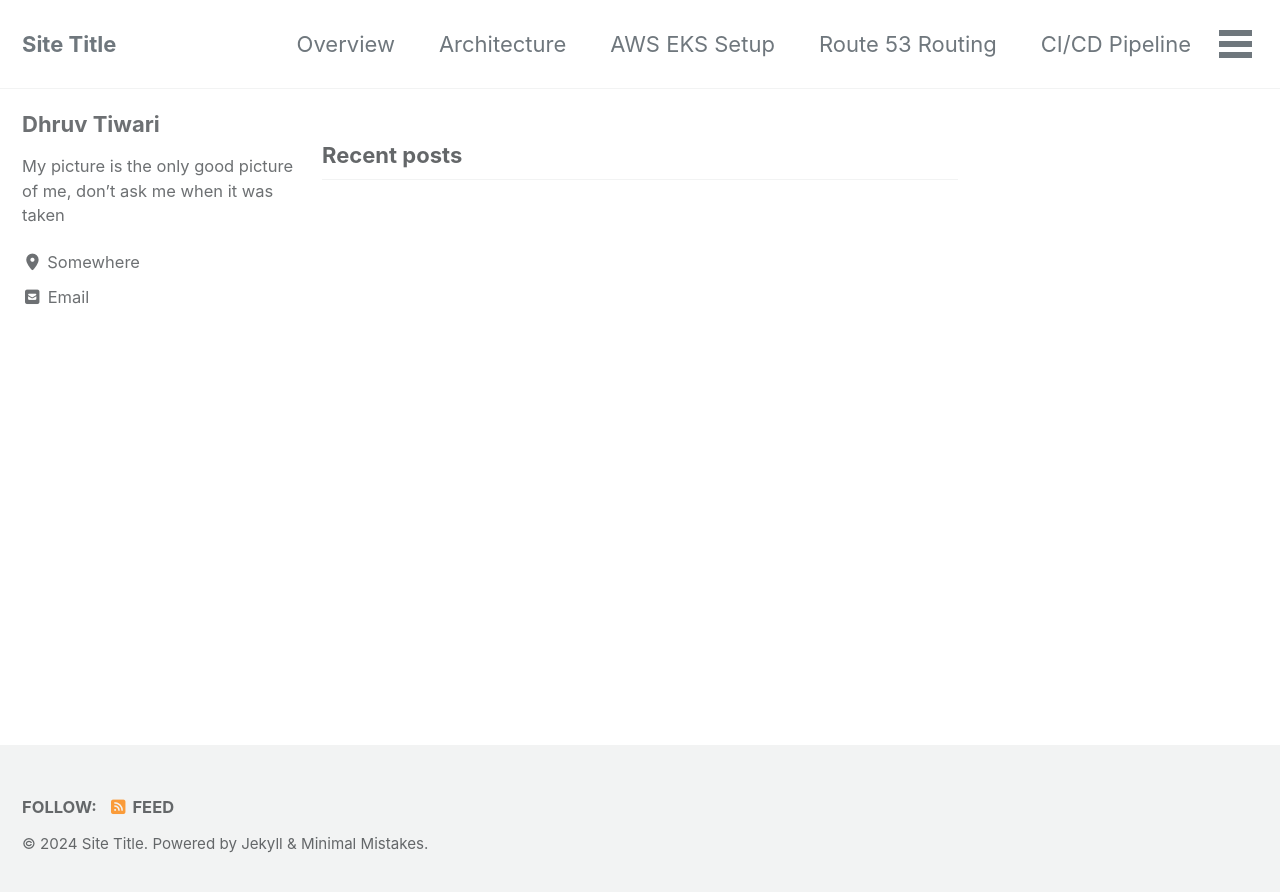
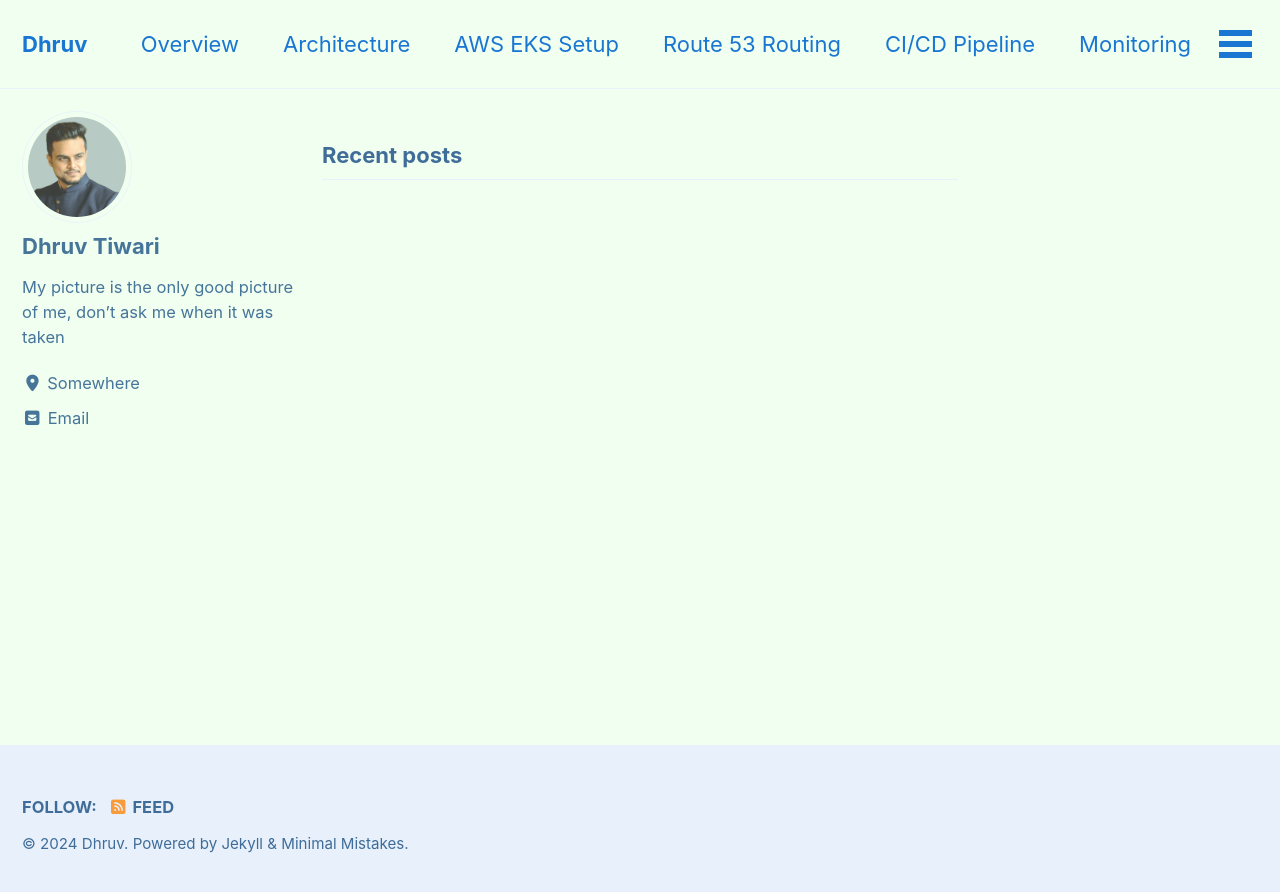
Before and after one commit to dhruv9115/dhruv-tiwari, a Jekyll site: the page built from index.html, in a window 1280 px wide. Shown: the top 892 px of the page. Built offline with Jekyll 4.4.1, drawn with Linux system fonts in a browser that asks for light colours; cached includes are drawn as plain includes; the list of posts is cut into pages by our own code.

Commit message:
feat: add theme

```diff
--- a/_config.yml
+++ b/_config.yml
@@ -12,12 +12,12 @@
 
 # theme                  : "minimal-mistakes-jekyll"
 # remote_theme           : "mmistakes/minimal-mistakes"
-minimal_mistakes_skin    : "default" # "air", "aqua", "contrast", "dark", "dirt", "neon", "mint", "plum", "sunrise"
+minimal_mistakes_skin    : "aqua" # "default", "air", "aqua", "contrast", "dark", "dirt", "neon", "mint", "plum", "sunrise"
 
 # Site Settings
 locale                   : "en-US"
 rtl                      : # true, false (default) # turns direction of the page into right to left for RTL languages
-title                    : "Site Title"
+title                    : "Dhruv"
 title_separator          : "-"
 subtitle                 : # site tagline that appears below site title in masthead
 name                     : "Dhruv Tiwari"
@@ -114,7 +114,7 @@ analytics:
 # Site Author
 author:
   name             : "Dhruv Tiwari"
-  avatar           : # path of avatar image, e.g. "/assets/images/bio-photo.jpg"
+  avatar           : "/assets/images/LinkedInProfilePic.png"
   bio              : "My picture is the only good picture of me, don't ask me when it was taken"
   location         : "Somewhere"
   email            : "dhruv9115@gmail.com"
```
Also changed, not shown: assets/images/LinkedInProfilePic.png (added).
